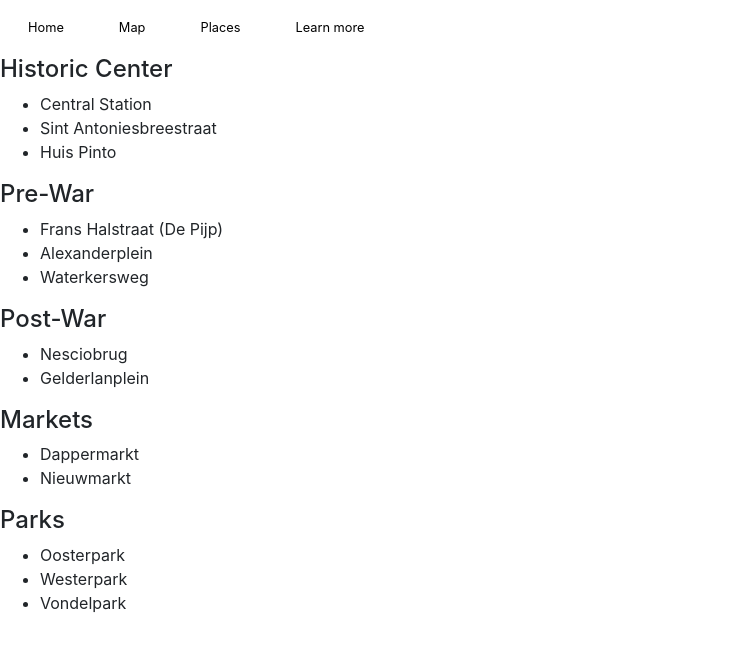
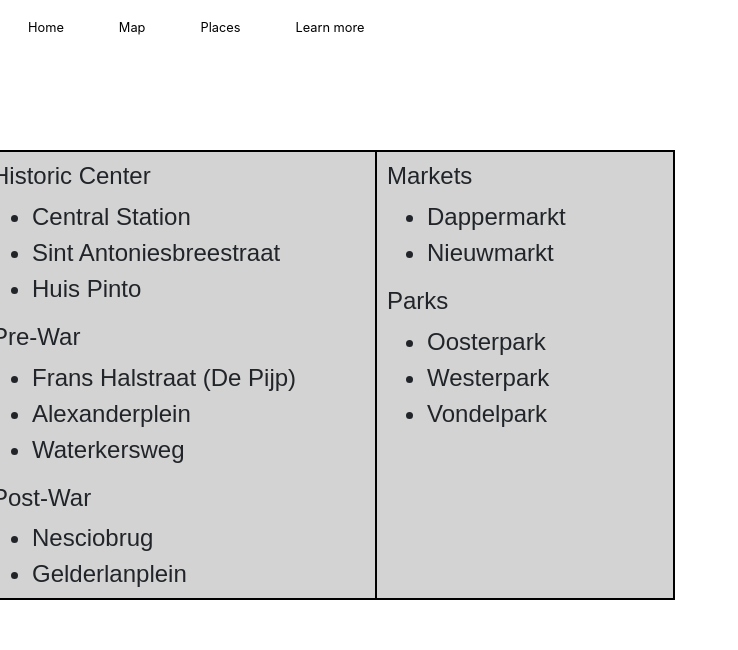
Before and after one commit to the-recyclists/recyclists-open-museum, a plain HTML site: page places.html in a window 1280 px wide. Shown: the whole page, without its empty margins (0-738 px from the left). Drawn offline with nearby package versions, Linux system fonts and the light colour scheme.

Commit message:
added styling for the places page

```diff
--- a/stylesheet.css
+++ b/stylesheet.css
@@ -12,13 +12,15 @@ button {
 	margin-right: 15px;
 	padding: 10px 20px;
 }
+
 #pillNav2 .nav-link {
 	background-color: white;
 	color: black;
 }
 
 
-#signed-in { /* the word */
+#signed-in {
+	/* the word */
 	float: right;
 	position: absolute;
 	top: 12px;
@@ -26,6 +28,7 @@ button {
 	font-family: 'Fredoka One';
 	width: 100px;
 }
+
 #people-symbol {
 	position: absolute;
 	top: 9px;
@@ -33,6 +36,7 @@ button {
 	width: 50x;
 	height: 50px;
 }
+
 #welcome-headline {
 	padding: 0;
 	color: black;
@@ -43,14 +47,17 @@ top: 1px;
 }
 
 
-#biking { /* an image */
+#biking {
+	/* an image */
 	position: absolute;
 	top: 200px;
 	right: 795px;
 	width: 280x;
 	height: 280px;
 }
-#title { /* "What is it like to live in Amsterdam?" */
+
+#title {
+	/* "What is it like to live in Amsterdam?" */
 	position: absolute;
 	top: 185px;
 	right: 260px;
@@ -58,6 +65,7 @@ top: 1px;
 	font-family: 'Fredoka One';
 	width: 500px;
 }
+
 #body {
 	position: absolute;
 	top: 240px;
@@ -67,14 +75,17 @@ top: 1px;
 	width: 400px;
 }
 
-#map { /* an image */
+#map {
+	/* an image */
 	position: absolute;
 	top: 490px;
 	right: 455px;
 	width: 220x;
 	height: 220px;
 }
-#title2 { /* "Game" */
+
+#title2 {
+	/* "Game" */
 	position: absolute;
 	top: 500px;
 	right: 600px;
@@ -82,6 +93,7 @@ top: 1px;
 	font-family: 'Fredoka One';
 	width: 500px;
 }
+
 #body2 {
 	position: absolute;
 	top: 540px;
@@ -90,6 +102,7 @@ top: 1px;
 	font-family: 'OpenSans', sans-serif;
 	width: 400px;
 }
+
 #play-button {
 	position: absolute;
 	top: 644px;
@@ -97,7 +110,9 @@ top: 1px;
 	font-size: 27px;
 	font-family: 'Fredoka One';
 }
-#stakeholder {  /* "Urban Cycling institute" brand image */
+
+#stakeholder {
+	/* "Urban Cycling institute" brand image */
 	float: left;
 	position: fixed;
 	top: 720px;
@@ -114,3 +129,29 @@ top: 1px;
 	width: 50x;
 	height: 50px;
 }
+
+#bodyleft {
+	position: absolute;
+	top: 150px;
+	right: 900px;
+	font-size: 24px;
+	font-family: 'OpenSans', sans-serif;
+	width: 400px;
+	height: 450px;
+	background-color: lightgray;
+	border: 2px solid black;
+	padding: 10px;
+}
+
+#bodyright {
+	position: absolute;
+	top: 150px;
+	right: 605px;
+	font-size: 24px;
+	font-family: 'OpenSans', sans-serif;
+	width: 300px;
+	height: 450px;
+	background-color: lightgray;
+	border: 2px solid black;
+	padding: 10px;
+}
```
Also changed, not shown: places.css (added). Lines whose indentation alone changed are shown as unchanged.
